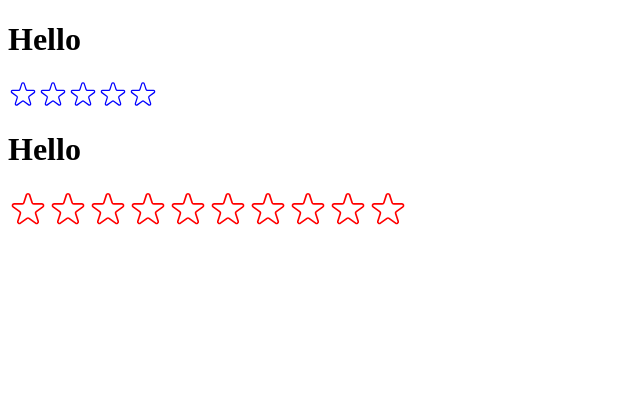
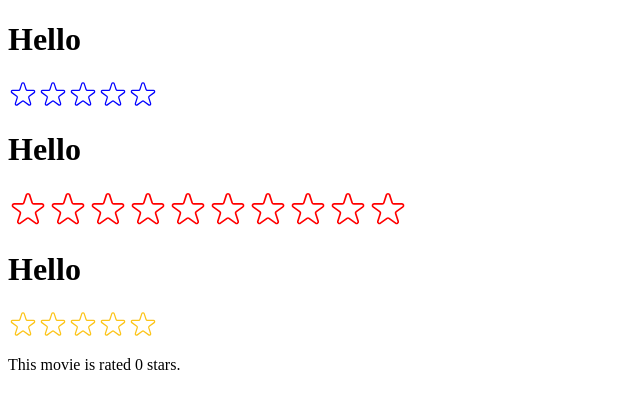
Before and after one commit to PaingSC/Use-Popcorn, a React (Create React App) app: page / in a window 1280 px wide. Shown: the top 408 px of the page, without its empty margins (0-640 px from the left). Built offline with nearby package versions, Linux system fonts and the light colour scheme.

Commit message:
Updating: Making external state updatable inside in the component

```diff
--- a/src/StarRating.js
+++ b/src/StarRating.js
@@ -17,9 +17,15 @@ export default function StarRating({
   size = 30,
   className = "",
   messages = [],
+  onSetRating,
 }) {
   const [rating, setRating] = useState(0);
   const [tempRating, setTempRating] = useState(0);
+
+  function handleRating(rating) {
+    setRating(rating);
+    onSetRating(rating);
+  }
 
   // CSS
   const textStyle = {
@@ -37,7 +43,7 @@ export default function StarRating({
           {Array.from({ length: maxRating }, (_, i) => (
             <Star
               key={i}
-              onRate={() => setRating(i + 1)}
+              onRate={() => handleRating(i + 1)}
               full={tempRating ? tempRating >= i + 1 : rating >= i + 1}
               onHoverEnter={() => setTempRating(i + 1)}
               onHoverLeave={() => setTempRating(0)}
--- a/src/index.js
+++ b/src/index.js
@@ -1,8 +1,18 @@
-import React from "react";
+import React, { useState } from "react";
 import ReactDOM from "react-dom/client";
 // import "./index.css";
 // import App from "./App";
 import StarRating from "./StarRating";
+
+function Test() {
+  const [movieRating, setMovieRating] = useState(0);
+  return (
+    <>
+      <StarRating onSetRating={setMovieRating} />
+      <p>This movie is rated {movieRating} stars.</p>
+    </>
+  );
+}
 
 const root = ReactDOM.createRoot(document.getElementById("root"));
 root.render(
@@ -15,5 +25,6 @@ root.render(
       className="rating-style"
     />
     <StarRating maxRating={10} color="red" size={40} className="test" />
+    <Test />
   </React.StrictMode>
 );
```
